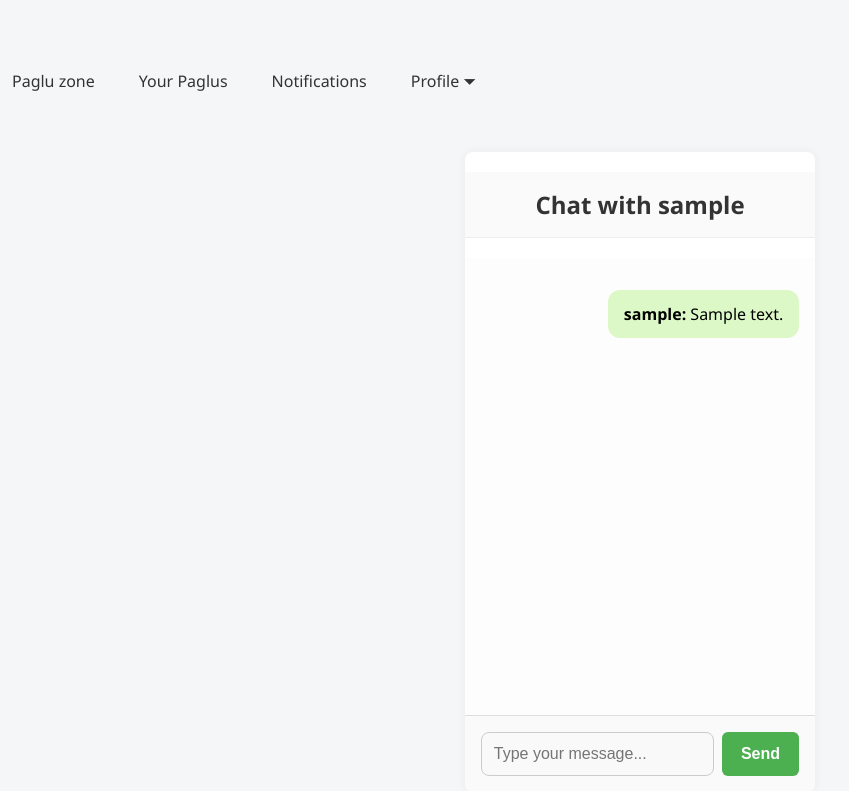
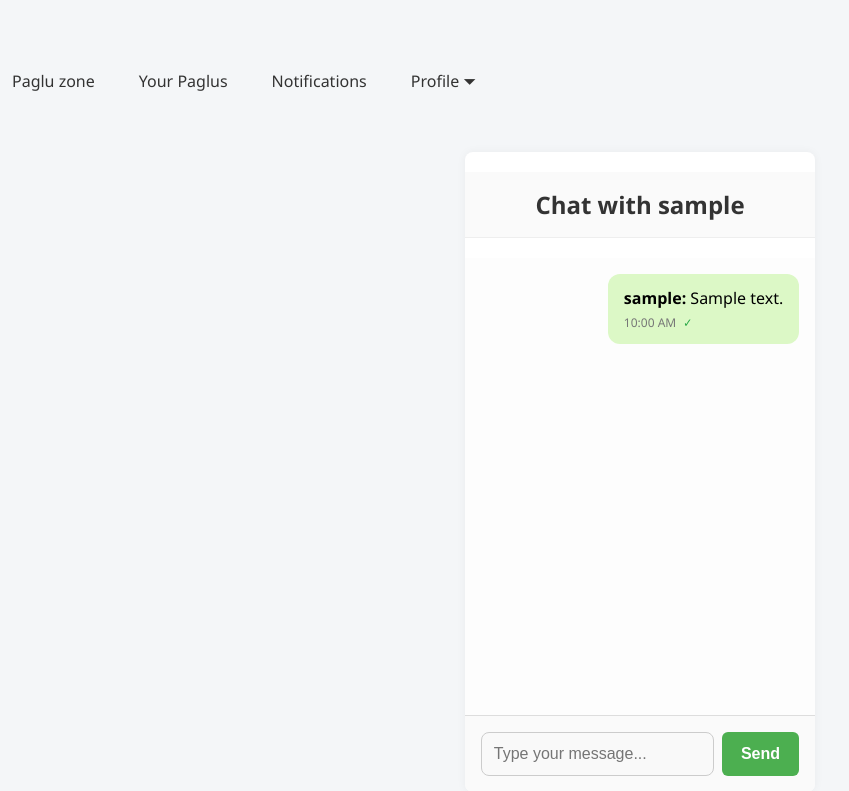
Before and after one commit to Dragun-op/Chat_paglu, a Flask app: a page that uses application/templates/chat.html in a window 1280 px wide. Shown: the top 791 px of the page, without its empty margins (0-849 px from the left). Run offline with Flask 3, Linux system fonts and the light colour scheme; the visitor is signed in with stand-in values (Sample User, id 1); tables that the repository leaves empty hold one stand-in row (values such as "Sample post"); some libraries are stand-ins or nearby versions.

Commit message:
Some changes

```diff
--- a/application/models.py
+++ b/application/models.py
@@ -12,7 +12,7 @@ class User(db.Model):
     FirstName=db.Column(db.String(50),nullable=False)
     LastName=db.Column(db.String(50),nullable=False)
     Email = db.Column(db.String(120),unique=True, nullable=False)
-    Password=db.Column(db.String,nullable=False)
+    Password=db.Column(db.String(255),nullable=False)
 
     def SetPassword(self,Password):
         self.Password = generate_password_hash(Password)
@@ -44,6 +44,7 @@ class Messages(db.Model):
     ReceiverId = db.Column(db.Integer, db.ForeignKey('User.UserId'), nullable=False)
     Content = db.Column(db.Text, nullable=False)
     Timestamp = db.Column(db.DateTime, default=datetime.utcnow)
+    Seen = db.Column(db.Boolean, default=False)
 
     Sender = db.relationship('User', foreign_keys=[SenderId], backref='SentMessages')
     Receiver = db.relationship('User', foreign_keys=[ReceiverId], backref='ReceivedMessages')
--- a/application/routes.py
+++ b/application/routes.py
@@ -372,3 +372,20 @@ def handle_private_message(data):
         'sender': data['sender'],
         'message': data['message']
     }, room=room)
+
+@socketio.on('mark_seen')
+def handle_message_seen(data):
+    sender_id = data['sender_id']
+    receiver_id = data['receiver_id']
+
+    unseen = Message.query.filter_by(SenderId=sender_id, ReceiverId=receiver_id, Seen=False).all()
+    for msg in unseen:
+        msg.Seen = True
+
+    db.session.commit()
+
+    room = get_private_room(sender_id, receiver_id)
+    emit('seen_ack', {
+        'sender_id': sender_id,
+        'receiver_id': receiver_id
+    }, room=room)
--- a/application/static/css/chat.css
+++ b/application/static/css/chat.css
@@ -114,3 +114,14 @@ body {
     max-width: 85%;
   }
 }
+.msg-time {
+  font-size: 0.75rem;
+  color: #777;
+  margin-top: 0.25rem;
+}
+
+.seen-tick {
+  color: #28a745;
+  margin-left: 4px;
+  font-weight: bold;
+}
--- a/application/static/js/chat.js
+++ b/application/static/js/chat.js
@@ -5,7 +5,22 @@ const receiver = CHAT_DATA.receiver;
 const senderId = CHAT_DATA.sender_id;
 const receiverId = CHAT_DATA.receiver_id;
 
+function formatTimestamp(ts) {
+  const date = new Date(ts);
+  return date.toLocaleTimeString([], { hour: '2-digit', minute: '2-digit' });
+}
+
 socket.emit('join_private', { sender, receiver });
+
+window.onload = function () {
+  const chatBox = document.getElementById("chat-box");
+  chatBox.scrollTop = chatBox.scrollHeight;
+
+  socket.emit('mark_seen', {
+    sender: senderId,
+    receiver: receiverId
+  });
+};
 
 socket.on('new_private_message', data => {
   const chatBox = document.getElementById("chat-box");
@@ -14,12 +29,39 @@ socket.on('new_private_message', data => {
   const msgClass = data.sender === sender ? 'message sent' : 'message received';
   msgElement.className = msgClass;
 
-  msgElement.innerHTML = `<b>${data.sender}:</b> ${data.message}`;
+  const time = formatTimestamp(data.timestamp || Date.now());
+
+  msgElement.innerHTML = `
+    <div>
+      <b>${data.sender}</b>: ${data.message}
+    </div>
+    <div class="msg-time">${time}${data.seen ? ' <span class="seen-tick">✓</span>' : ''}</div>
+  `;
 
   chatBox.appendChild(msgElement);
   chatBox.scrollTop = chatBox.scrollHeight;
+
+  if (data.sender !== sender) {
+    socket.emit('mark_seen', {
+      sender: senderId,
+      receiver: receiverId
+    });
+  }
 });
 
+socket.on('seen_ack', () => {
+  const allSentMessages = document.querySelectorAll('.message.sent');
+
+  allSentMessages.forEach(msg => {
+    const tick = msg.querySelector('.seen-tick');
+    if (!tick) {
+      const timeEl = msg.querySelector('.msg-time');
+      if (timeEl) {
+        timeEl.innerHTML += ` <span class="seen-tick">✓</span>`;
+      }
+    }
+  });
+});
 
 function sendMessage() {
   const input = document.getElementById("message");
@@ -36,9 +78,3 @@ function sendMessage() {
 
   input.value = '';
 }
-
-
-window.onload = function () {
-  const chatBox = document.getElementById("chat-box");
-  chatBox.scrollTop = chatBox.scrollHeight;
-};
--- a/application/templates/chat.html
+++ b/application/templates/chat.html
@@ -1,19 +1,28 @@
 {% extends 'layout.html' %}
+
 {% block styles %}
   <link rel="stylesheet" href="{{ url_for('static', filename='css/chat.css') }}">
 {% endblock %}
+
 {% block content %}
   <div class="chat-wrapper">
     <h2 class="chat-title">Chat with {{ receiver.UserName }}</h2>
 
     <div id="chat-box" class="chat-box">
       {% for msg in messages %}
-            <p class="message {{ 'sent' if msg.SenderId == sender.UserId else 'received' }}">
+        <div class="message {{ 'sent' if msg.SenderId == sender.UserId else 'received' }}">
+          <div>
             <b>{{ msg.Sender.UserName }}:</b> {{ msg.Content | e }}
-            </p>
+          </div>
+          <div class="msg-time">
+            {{ msg.Timestamp.strftime('%I:%M %p') }}
+            {% if msg.SenderId == sender.UserId and msg.Seen %}
+              <span class="seen-tick">✓</span>
+            {% endif %}
+          </div>
+        </div>
       {% endfor %}
     </div>
-
 
     <div class="chat-input-area">
       <input id="message" type="text" placeholder="Type your message..." autocomplete="off" />
@@ -22,7 +31,6 @@
   </div>
 
   <script src="https://cdn.socket.io/4.3.2/socket.io.min.js"></script>
-
   <script>
     const CHAT_DATA = {
       sender: {{ session.get('UserName', '') | tojson }},
@@ -31,7 +39,5 @@
       receiver_id: {{ receiver.UserId }}
     };
   </script>
-
   <script src="{{ url_for('static', filename='js/chat.js') }}" defer></script>
-
 {% endblock %}
--- a/application/templates/settings.html
+++ b/application/templates/settings.html
@@ -8,7 +8,7 @@
 
   <div class="delete-account-section">
     <form method="POST" action="{{ url_for('delete_account') }}" onsubmit="return confirm('Are you sure you want to delete your account? This action is irreversible.');">
-      <input type="password" name="delete_password" placeholder="Confirm your password to delete" required>
+      <input type="password" name="delete_password" placeholder="Confirm password to delete" required>
       <button type="submit" class="btn btn-danger">Delete Account</button>
     </form>
   </div>
```
Also changed, not shown: application/forms.py (+13 -13 lines). Lines whose indentation alone changed are shown as unchanged.
